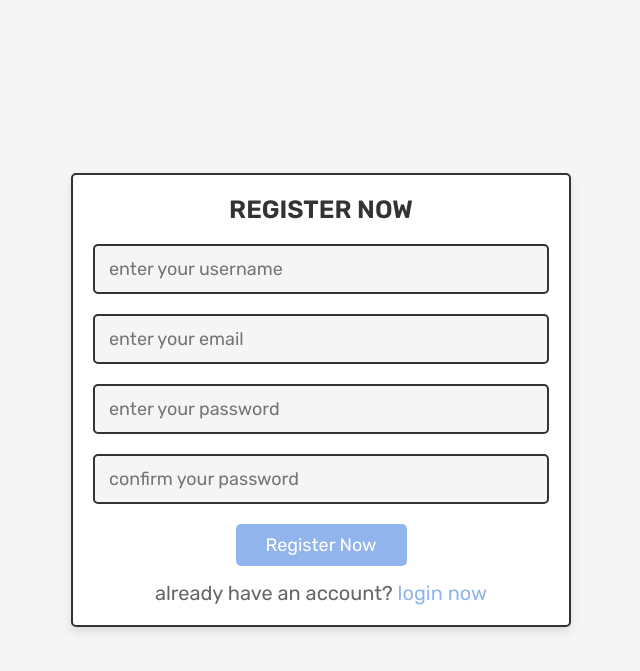
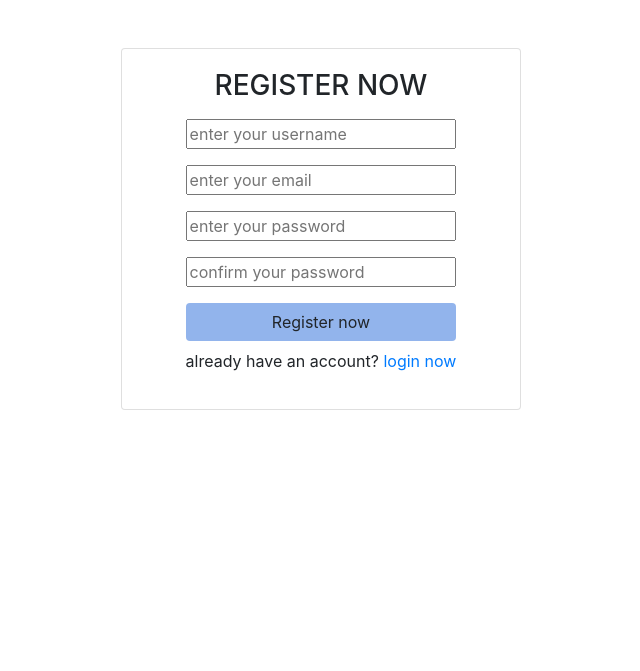
Before and after one commit to Ngannguyen0308/Furniture-e-commerce-website, a PHP site: page /register.php in a window 1280 px wide. Shown: the top 671 px of the page, without its empty margins (319-959 px from the left). Run offline with PHP 8.4, Linux system fonts and the light colour scheme; data that the repository does not hold is empty; some libraries are stand-ins or nearby versions.

Commit message:
Update register.php

```diff
--- a/register.php
+++ b/register.php
@@ -38,12 +38,20 @@ if(isset($_POST['submit'])){
    <meta http-equiv="X-UA-Compatible" content="IE=edge">
    <meta name="viewport" content="width=device-width, initial-scale=1.0">
    <title>register</title>
-
+   <link rel="stylesheet" href="https://maxcdn.bootstrapcdn.com/bootstrap/4.3.1/css/bootstrap.min.css">
+   <link rel="stylesheet" href="https://use.fontawesome.com/releases/v5.6.3/css/all.css" integrity="sha384-UHRtZLI+pbxtHCWp1t77Bi1L4ZtiqrqD80Kn4Z8NTSRyMA2Fd33n5dQ8lWUE00s/" crossorigin="anonymous"></head>
+   <script src="https://ajax.googleapis.com/ajax/libs/jquery/3.5.1/jquery.min.js"></script>
+   <script src="https://cdnjs.cloudflare.com/ajax/libs/popper.js/1.16.0/umd/popper.min.js"></script>
+   <script src="https://maxcdn.bootstrapcdn.com/bootstrap/4.3.1/js/bootstrap.min.js"></script>
+   <link rel="stylesheet" href="https://cdnjs.cloudflare.com/ajax/libs/font-awesome/4.7.0/css/font-awesome.min.css">
+   <style>
+      .bg-color{
+         background-color: #92B4EC;
+      }
+   </style>
    <!-- font awesome cdn link  -->
    <link rel="stylesheet" href="https://cdnjs.cloudflare.com/ajax/libs/font-awesome/6.0.0/css/all.min.css">
 
-   <!-- custom css file link  -->
-   <link rel="stylesheet" href="css/style.css">
 
 </head>
 <body>
@@ -61,19 +69,22 @@ if(isset($message)){
 }
 ?>
 
-<section class="form-container">
+<div class="card mx-auto my-5 " style="width: 25rem;">
+  <div class="card-body mx-auto  ">
+  <section class="form-container">
+         <form action="" method="post">
+         <h3 class="text-center">REGISTER NOW</h3>
+         <div><input style="width: 100%;" type="text" name="name" class="box my-2" placeholder="enter your username" required></div>
+         <div><input style="width: 100%;" type="email" name="email" class="box my-2" placeholder="enter your email" required></div>
+         <div><input style="width: 100%;" type="password" name="pass" class="box my-2" placeholder="enter your password" required></div>
+         <div><input style="width: 100%;" type="password" name="cpass" class="box my-2" placeholder="confirm your password" required></div>
+         <div><button type="submit" class="btn bg-color my-2 col" name="submit " value="register now">Register now</div>
+         <p>already have an account? <a href="login.php">login now</a></p>
+      </form>
+   </section>
+  </div>
+</div>
 
-   <form action="" method="post">
-      <h3>register now</h3>
-      <input type="text" name="name" class="box" placeholder="enter your username" required>
-      <input type="email" name="email" class="box" placeholder="enter your email" required>
-      <input type="password" name="pass" class="box" placeholder="enter your password" required>
-      <input type="password" name="cpass" class="box" placeholder="confirm your password" required>
-      <input type="submit" class="btn" name="submit" value="register now">
-      <p>already have an account? <a href="login.php">login now</a></p>
-   </form>
-
-</section>
 
 </body>
 </html>
```
